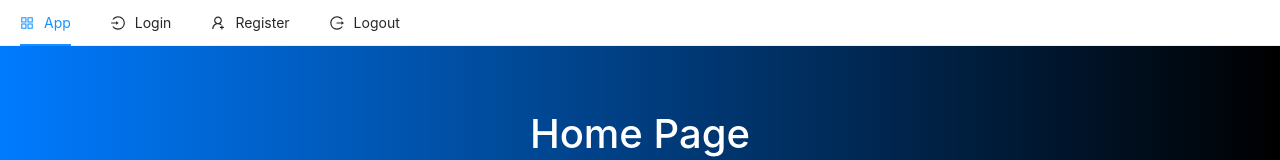
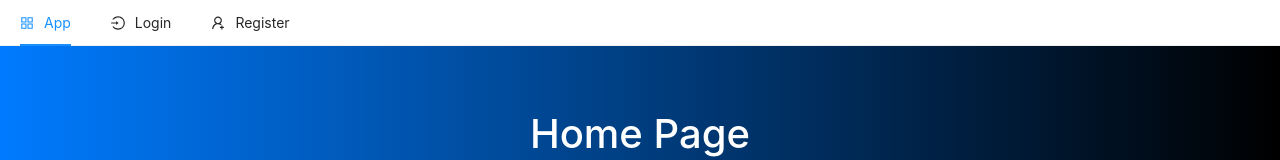
Before and after one commit to aksh1150/secure-login-with-user-roles, a Next.js app in the folder client/: page / in a window 1280 px wide. Shown: the top 160 px of the page. Built offline with nearby package versions, Linux system fonts and the light colour scheme.

Commit message:
Display logout if user not null

```diff
--- a/client/components/TopNav.js
+++ b/client/components/TopNav.js
@@ -54,10 +54,12 @@ const TopNav = () => {
       </Item>
       </>
       )}
-
-       <Item onClick={logout} icon={<LogoutOutlined/>} className="float-right">
+{user !== null && (
+ <Item onClick={logout} icon={<LogoutOutlined/>} className="float-right">
          Logout
       </Item>
+)}
+
     </Menu>
   )
 }
```
